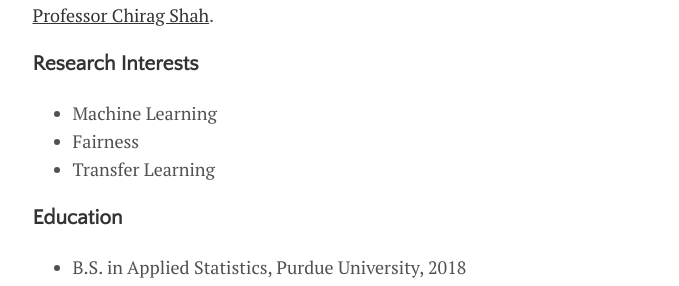
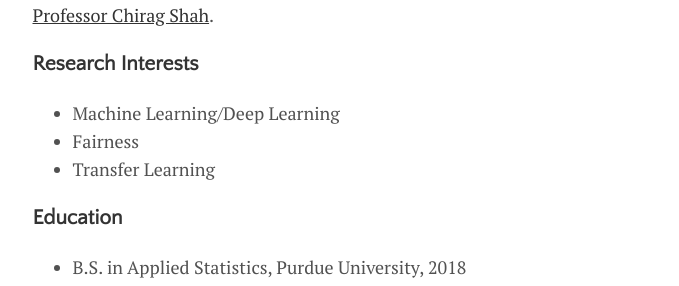
Before and after one commit to BeanHam/BeanHam.github.io, a Jekyll site: the page built from menu/about.md, in a window 1280 px wide. Shown: the part 838-1124 px from the top of the page, without its empty margins (300-979 px from the left). Built offline with Jekyll 4.4.1, drawn with Linux system fonts in a browser that asks for light colours.

Commit message:
Update about.md

```diff
--- a/menu/about.md
+++ b/menu/about.md
@@ -9,7 +9,7 @@ I am currently a first year PhD student in the [Department of Information Scienc
 
 ### Research Interests
 
-- Machine Learning
+- Machine Learning/Deep Learning
 - Fairness
 - Transfer Learning
 
```
